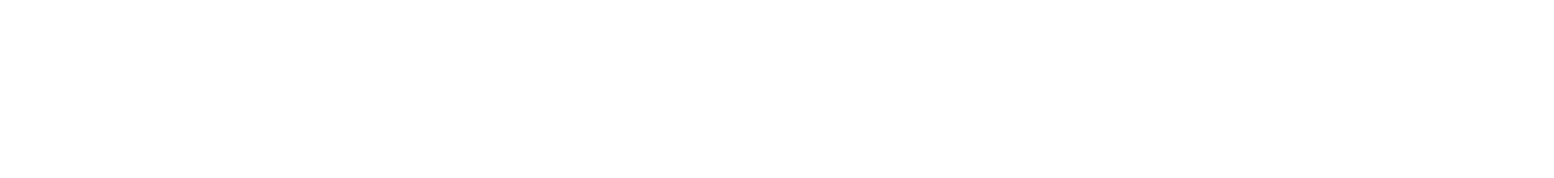
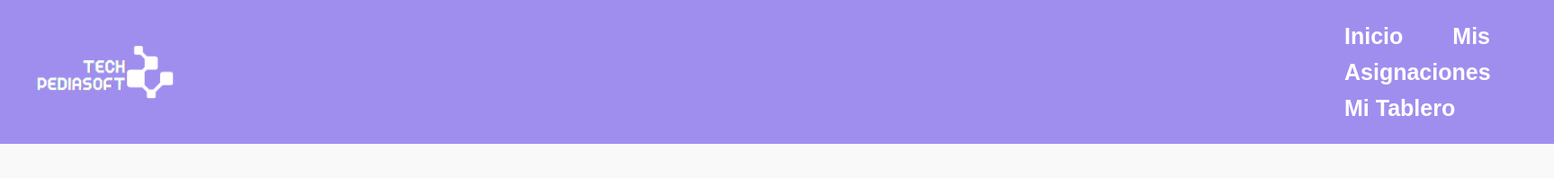
Before and after one commit to Karen-Leon29/techpediasoft, a plain HTML site: page modules/board-student.html in a window 1280 px wide. Shown: the whole page at 90% size, 1727 px wide, since content can reach past the window. Drawn offline with Linux system fonts and the light colour scheme.

Commit message:
Second commit -DanielaL Header implementation in all modules

```diff
--- /dev/null
+++ b/assets/scripts/home-student.js
@@ -0,0 +1,5 @@
+fetch('../modules/home-student.html')
+    .then(response => response.text())
+    .then(html => {
+        document.getElementById('content').innerHTML = html;
+    });
--- /dev/null
+++ b/assets/scripts/home-teacher.js
@@ -0,0 +1,5 @@
+fetch('../modules/home-teacher.html')
+    .then(response => response.text())
+    .then(html => {
+        document.getElementById('content').innerHTML = html;
+    });
--- /dev/null
+++ b/assets/scripts/loadheader.js
@@ -0,0 +1,18 @@
+function loadHeader(userType) {
+    const headerContainer = document.getElementById('header-container');
+    const headerFile = userType === 'teacher' ? '../partials/header-teacher.html' : '../partials/header-student.html';
+
+    fetch(headerFile)
+        .then(response => {
+            if (!response.ok) {
+                throw new Error('No se pudo cargar el archivo HTML');
+            }
+            return response.text();
+        })
+        .then(html => {
+            headerContainer.innerHTML = html; // Inserta el HTML en el contenedor
+        })
+        .catch(error => {
+            console.error('Error al cargar el header:', error);
+        });
+}
--- /dev/null
+++ b/assets/styles/header.css
@@ -0,0 +1,64 @@
+/*Reset Básico*/
+*{
+    margin: 0;
+    padding: 0;
+    box-sizing: border-box;
+}
+
+body {
+    font-family: Arial, sans-serif;
+    font-family: Arial, sans-serif;
+    background-color: #f9f9f9;
+    line-height: 1.6;
+    display: grid;
+    min-height: 100vh;
+    grid-template-rows: auto 1fr auto;
+    font-size: 18px;
+    font-weight: normal;
+}
+
+header{
+    background-color: rgb(160, 142, 239);
+    color: white;
+    padding: 20px;
+    display: flex;
+    align-items: center;
+    justify-content: space-between;
+    width: 100%;
+}
+
+logo {
+    height: 40px;
+}
+
+nav{
+    display: flex;
+    align-items: center;
+    margin-left: 20px;
+}
+
+nav .logo {
+    height: 60px;
+    margin-right: 1300px;
+}
+
+nav ul{
+    list-style: none;
+    padding: 0;
+}
+
+nav ul li{
+    display: inline;
+    margin-right: 50px;
+    font-size: 25px;
+    font-weight: bold;
+}
+
+nav a{
+    color: white;
+    text-decoration: none;
+}
+
+nav a:hover{
+    text-decoration: underline;
+}
--- a/index.html
+++ b/index.html
@@ -3,9 +3,18 @@
 <head>
     <meta charset="UTF-8">
     <meta name="viewport" content="width=device-width, initial-scale=1.0">
+    <link rel="stylesheet" href="assets/styles/header.css">
+    <!-- Vincular el script de carga del header -->
+    <script src="assets/scripts/loadHeader.js"></script>
     <title>TECHPEDIASOFT</title>
 </head>
 <body>
+    <div id="header-container"></div> <!-- Aquí se cargará el header -->
 
+    <script>
+        // Tipo de usuario a cargar mientras se hace el back
+        const userType = 'student'; // 'student' 'teacher'
+        loadHeader(userType); // Llamada a la función para cargar el header
+    </script>
 </body>
 </html>
--- a/modules/board-student.html
+++ b/modules/board-student.html
@@ -0,0 +1,20 @@
+<!DOCTYPE html>
+<html lang="en">
+<head>
+    <meta charset="UTF-8">
+    <meta name="viewport" content="width=device-width, initial-scale=1.0">
+    <link rel="stylesheet" href="../assets/styles/header.css">
+    <!-- Vincular el script de carga del header -->
+    <script src="../assets/scripts/loadheader.js"></script>
+    <title>BOARD STUDENT</title>
+</head>
+<body>
+    <div id="header-container"></div> <!-- Aquí se cargará el header -->
+
+    <script>
+        // Tipo de usuario a cargar mientras se hace el back
+        const userType = 'student'; // 'student' 'teacher'
+        loadHeader(userType); // Llamada a la función para cargar el header
+    </script>
+</body>
+</html>
--- /dev/null
+++ b/partials/header-student.html
@@ -0,0 +1,21 @@
+<!DOCTYPE html>
+<html lang="en">
+<head>
+    <meta charset="UTF-8">
+    <meta name="viewport" content="width=device-width, initial-scale=1.0">
+    <link rel="stylesheet" href="../assets/styles/header.css">
+    <title>HeaderStudent</title>
+</head>
+<body>
+    <header>
+        <nav class="header">
+            <img src="../assets/images/LogoBlanco.png" alt="Logo Techpediasoft" class="logo">
+            <ul class="nav-links">
+                <li><a href="../modules/home-student.html">Inicio</a></li>
+                <li><a href="../modules/assignment-student.html">Mis Asignaciones</a></li>
+                <li><a href="../modules/board-student.html">Mi Tablero</a></li>
+            </ul>
+        </nav>
+    </header>
+</body>
+</html>
```
Also changed, not shown: modules/assignment-student.html (added, +20 -0 lines), modules/assignment-teacher.html (+20 -0 lines), modules/home-student.html (+20 -0 lines), modules/home-teacher.html (+20 -0 lines), partials/header-teacher.html (added, +21 -0 lines), assets/images/Logo-blanco.png (deleted), assets/images/LogoBlanco.png (added), modules/assignments-student.html (deleted), partials/header.html (deleted).
